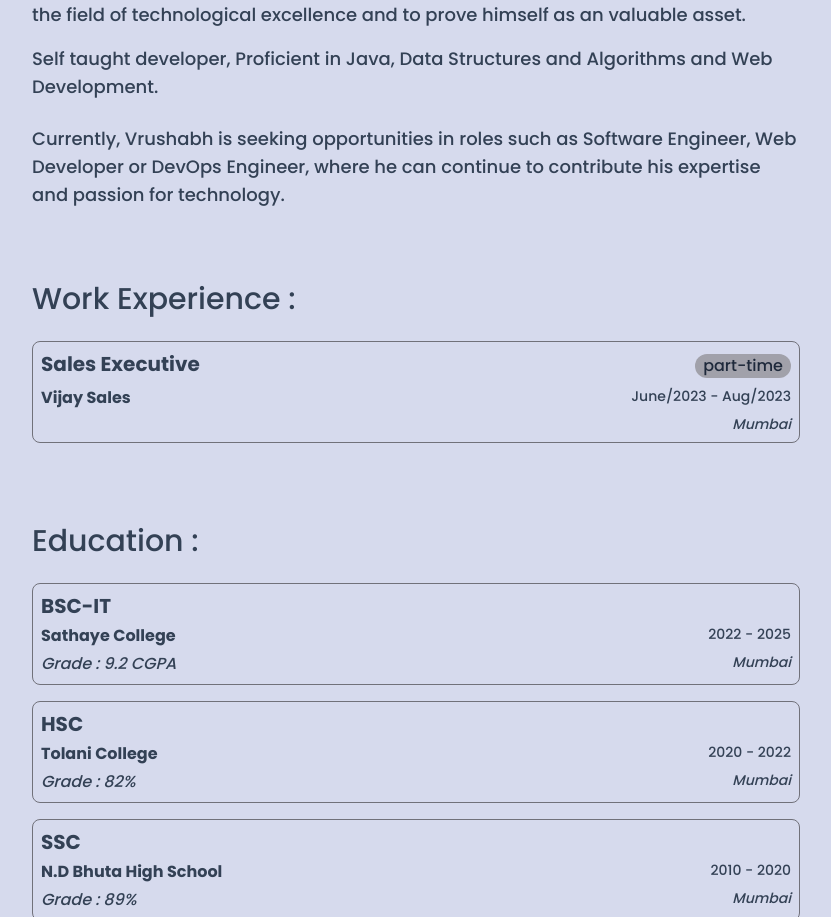
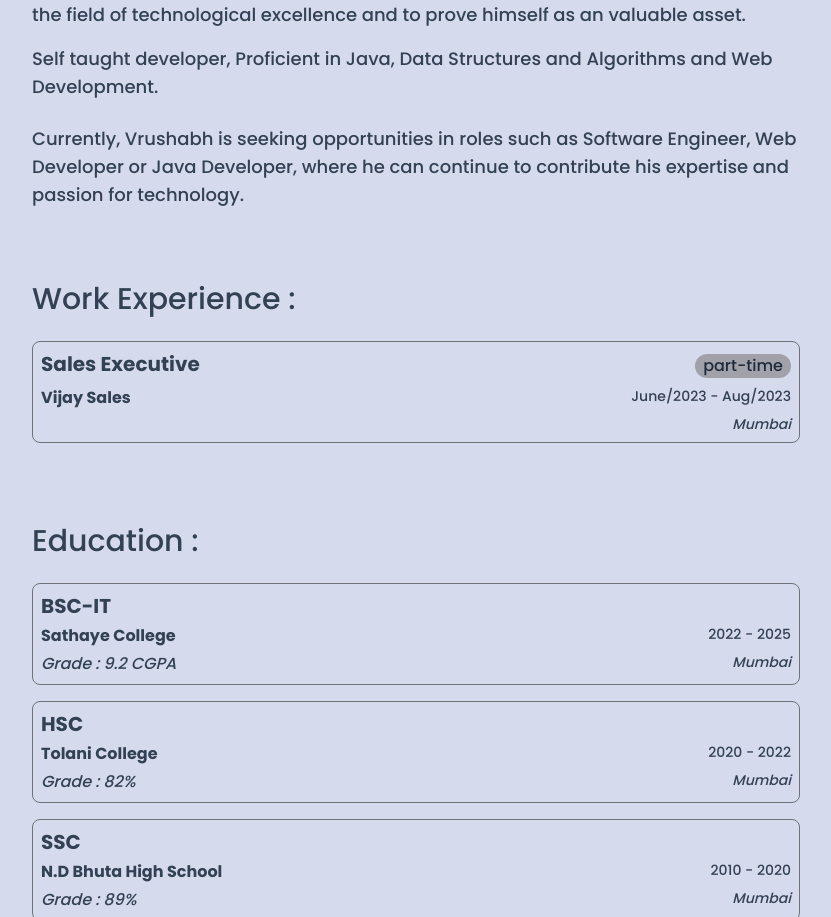
Before and after one commit to vrushabhgawas14/vrushabhgawas14.github.io, a React (Create React App) app: page / in a window 1280 px wide. Shown: the part 1131-2048 px from the top of the page, without its empty margins (224-1055 px from the left). Built offline with nearby package versions, Linux system fonts and the light colour scheme; a web font is replaced by a local one.

Commit message:
about update

```diff
--- a/src/pages/About.tsx
+++ b/src/pages/About.tsx
@@ -49,7 +49,7 @@ export const About = () => {
             </p>
             <p className="py-2 a_text">
               Currently, Vrushabh is seeking opportunities in roles such as
-              Software Engineer, Web Developer or DevOps Engineer, where he can
+              Software Engineer, Web Developer or Java Developer, where he can
               continue to contribute his expertise and passion for technology.
             </p>
           </p>
```
